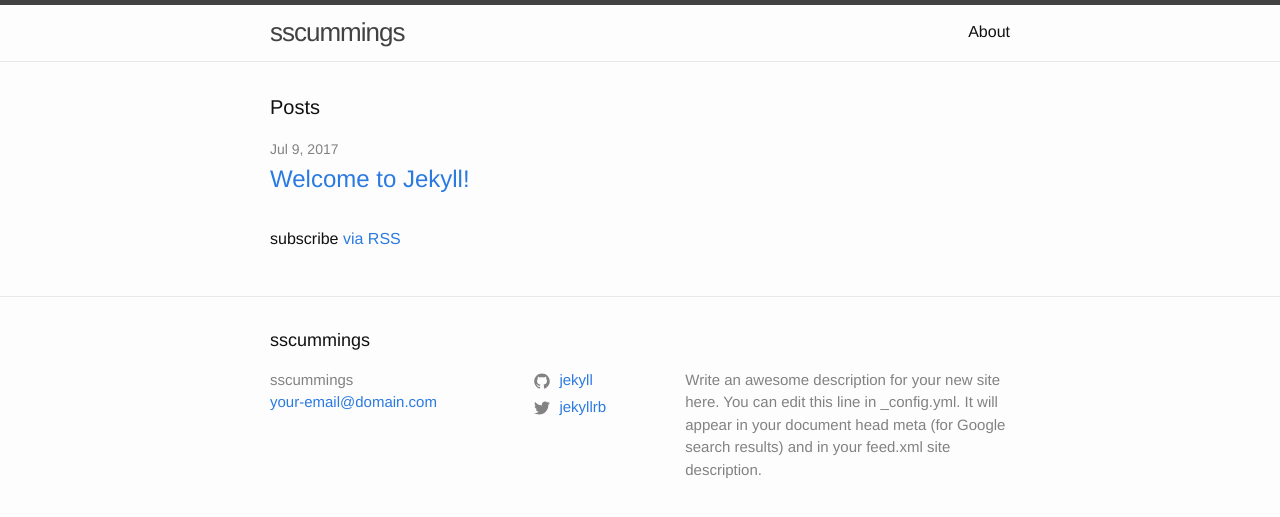
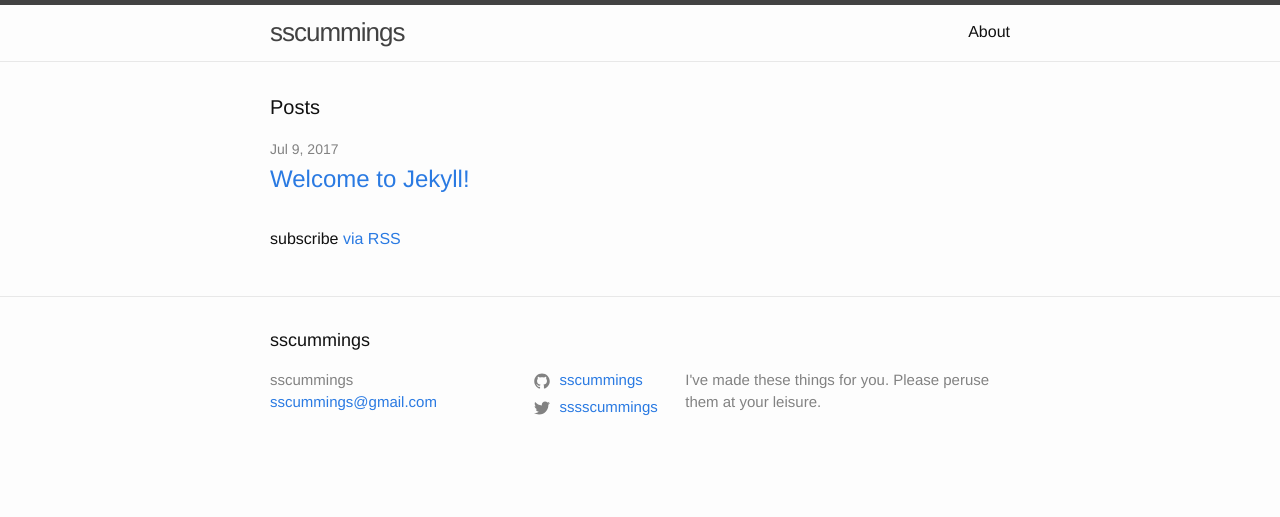
Before and after one commit to sscummings/sscummings.github.io, a Jekyll site: the page built from index.md, in a window 1280 px wide. Shown: the top 517 px of the page. Built offline with Jekyll 4.4.1, drawn with Linux system fonts in a browser that asks for light colours.

Commit message:
Customize `_config.yml` data.

```diff
--- a/_config.yml
+++ b/_config.yml
@@ -1,3 +1,22 @@
+title: sscummings
+email: sscummings@gmail.com
+description: > # this means to ignore newlines until "baseurl:"
+  I've made these things for you. Please peruse them at your leisure.
+baseurl: "" # the subpath of your site, e.g. /blog
+url: "http://stephencummings.us" # the base hostname & protocol for your site, e.g. http://example.com
+github_username:  sscummings
+instagram_username:  sssscummings
+twitter_username: sssscummings
+
+# Build settings
+markdown: kramdown
+# theme: minima
+gems:
+  - jekyll-feed
+exclude:
+  - Gemfile
+  - Gemfile.lock
+
 # Welcome to Jekyll!
 #
 # This config file is meant for settings that affect your whole blog, values
@@ -13,22 +32,3 @@
 # you will see them accessed via {{ site.title }}, {{ site.email }}, and so on.
 # You can create any custom variable you would like, and they will be accessible
 # in the templates via {{ site.myvariable }}.
-title: sscummings
-email: your-email@domain.com
-description: > # this means to ignore newlines until "baseurl:"
-  Write an awesome description for your new site here. You can edit this
-  line in _config.yml. It will appear in your document head meta (for
-  Google search results) and in your feed.xml site description.
-baseurl: "" # the subpath of your site, e.g. /blog
-url: "" # the base hostname & protocol for your site, e.g. http://example.com
-twitter_username: jekyllrb
-github_username:  jekyll
-
-# Build settings
-markdown: kramdown
-# theme: minima
-gems:
-  - jekyll-feed
-exclude:
-  - Gemfile
-  - Gemfile.lock
```
